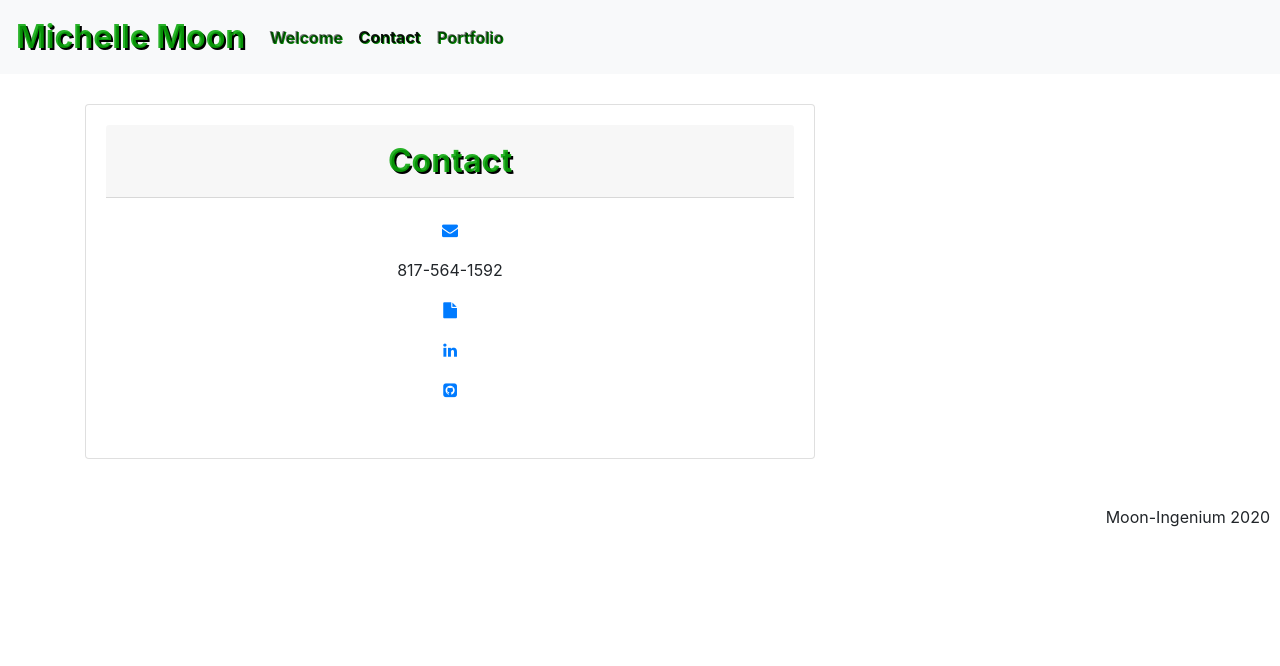
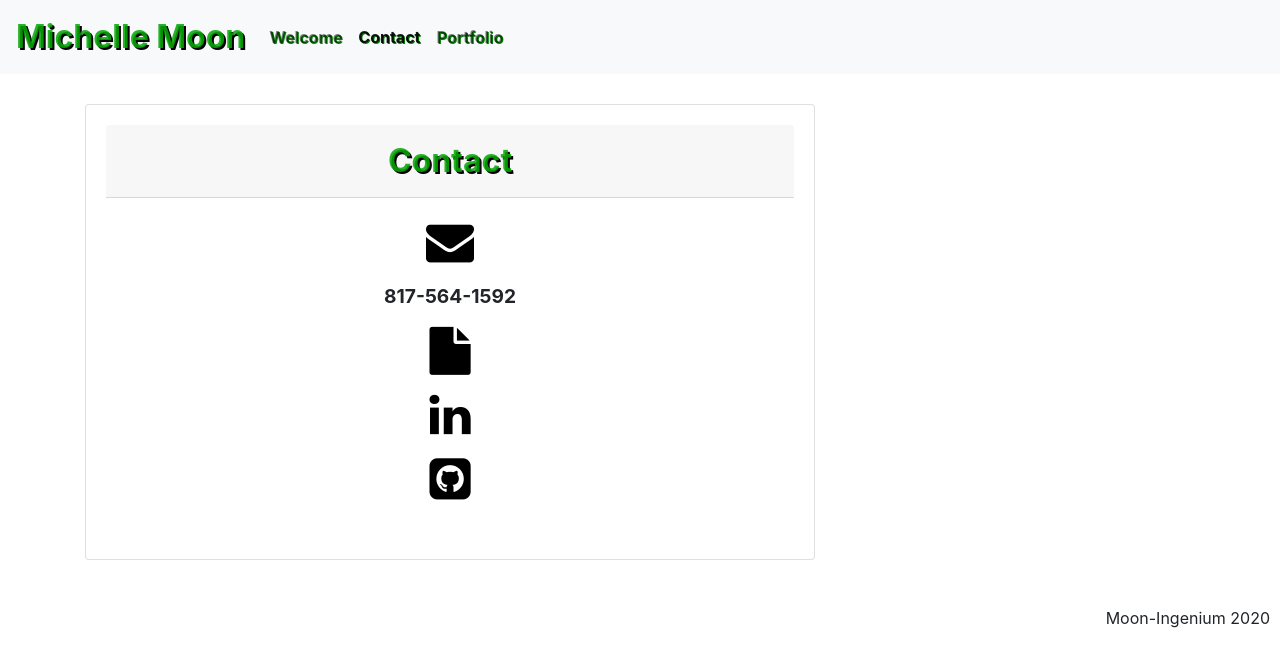
Before and after one commit to Moon-Ingenium/Moon-Ingenium.github.io, a React (Create React App) app: page /contact in a window 1280 px wide. Shown: the top 666 px of the page. Built offline with nearby package versions, Linux system fonts and the light colour scheme.

Commit message:
css to icon

```diff
--- a/src/components/Card.js
+++ b/src/components/Card.js
@@ -8,11 +8,11 @@ function Card(props) {
                 Contact
         </div>
             <div className="card-body">
-                <p><a label="Email" value="Email" href="mailto:robbins.michelle@ymail.com" rel="noopener noreferer" className="fa fa-envelope"> </a></p>
-                    <p>817-564-1592</p>
-                    <p><a href="https://drive.google.com/file/d/1fuvtVmJMDgSXBI6lATkYc6IPvqby-qZL/view?usp=sharing"><i class="fa fa-file"></i></a></p>
-                    <p><a href="https://www.linkedin.com/in/michelle-moon-4123541ab/"><i class="fa fa-linkedin"></i></a></p>
-                    <p><a href="https://github.com/Moon-Ingenium"><i class="fa fa-github-square"></i></a></p>
+                <p><a label="Email" value="Email" href="mailto:robbins.michelle@ymail.com" rel="noopener noreferer" className="fa fa-envelope fa-3x"> </a></p>
+                    <p id ="phoneNumber">817-564-1592</p>
+                    <p><a href="https://drive.google.com/file/d/1fuvtVmJMDgSXBI6lATkYc6IPvqby-qZL/view?usp=sharing"><i className="fa fa-file fa-3x"></i></a></p>
+                    <p><a href="https://www.linkedin.com/in/michelle-moon-4123541ab/"><i className="fa fa-linkedin fa-3x"></i></a></p>
+                    <p><a href="https://github.com/Moon-Ingenium"><i className="fa fa-github-square fa-3x"></i></a></p>
             </div>
         </div>
     );
--- a/src/components/components.css
+++ b/src/components/components.css
@@ -68,3 +68,11 @@ color: rgba(8, 167, 8, 0.87);
     text-align: right;
 
   }
+  .fa{
+      color:black;
+  }
+
+  #phoneNumber{
+      font-weight: bold;
+      font-size: larger;
+  }
```
